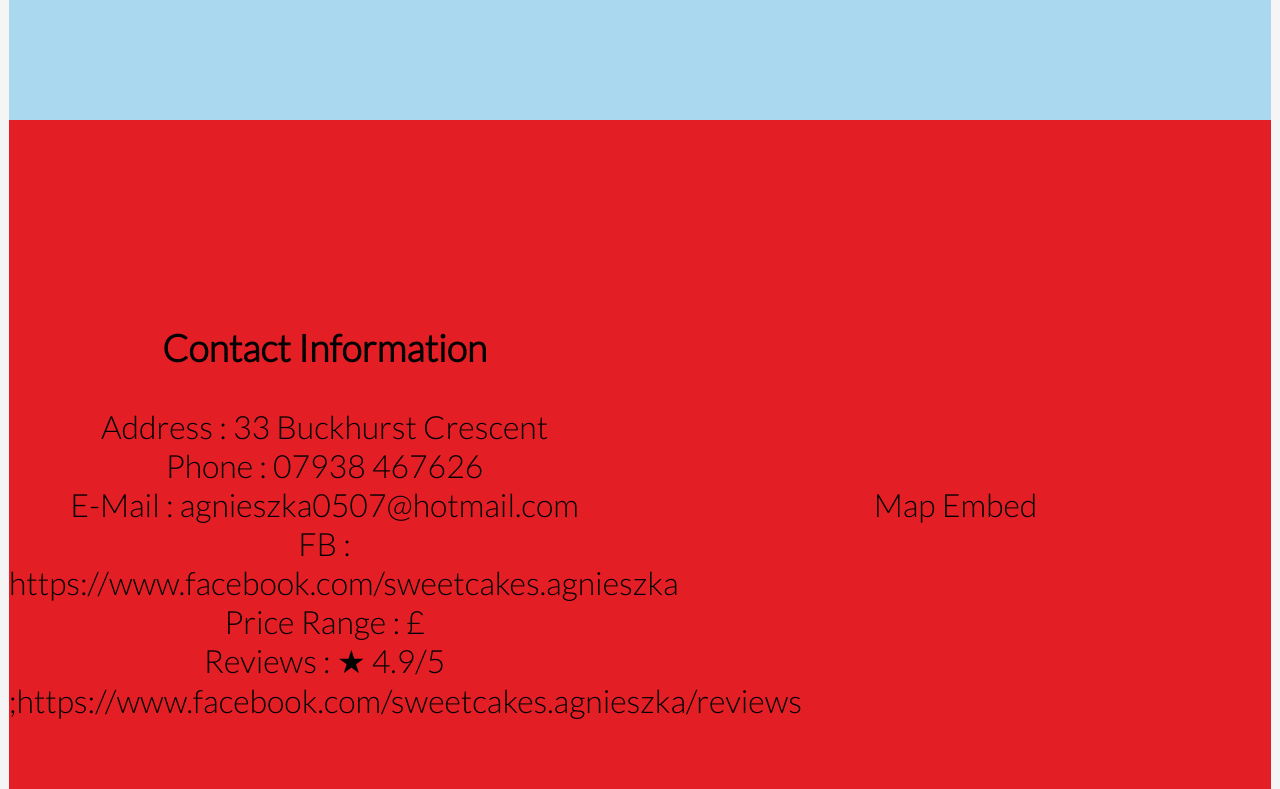
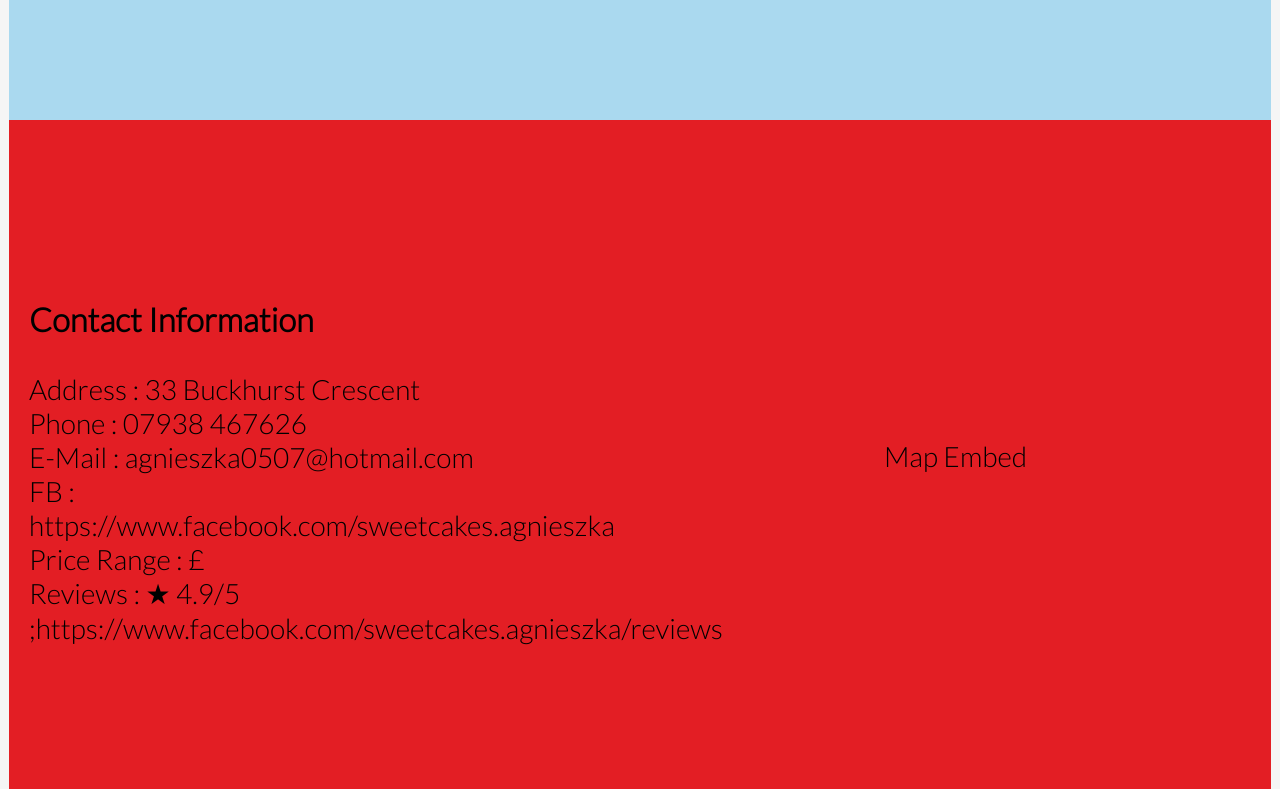
Before and after one commit to JCMetr0/Web-Dev-Personal, a plain HTML site: page index.html in a window 1280 px wide. Shown: the part 1200-1989 px from the top of the page. Drawn offline with Linux system fonts and the light colour scheme.

Commit message:
aligning sections

```diff
--- a/css/stylesheet.css
+++ b/css/stylesheet.css
@@ -2,6 +2,9 @@
 /****************************************************************
 ************************** Tags *********************************
 *****************************************************************/
+html {
+    scroll-behavior: smooth;
+  }
 
 body{
     color: black;
@@ -16,6 +19,7 @@
     font-size: 2em;
     margin-left: 20px;
     margin-right: 20px;
+    color: #000;
 }
 
 /**********************Navigation*********************/
@@ -78,7 +82,7 @@
 section{
     float: left;
     margin-right: auto;
-    text-align: center;
+    text-align: left;
     width: 50%;
     max-width: 50%;
 
@@ -109,7 +113,6 @@
 
     height: 10em;
     max-height: 10em;
-    background-color: #fff7b2;
 
 }
 
@@ -145,6 +148,7 @@
     height: 24em;
     max-height: 24em;
     background-color: #e31e24;
+
 
 }
 
@@ -182,13 +186,22 @@
 .containercontact{
     display: flex;
     align-items: center;
-    font-size: 2em;
+    font-size: 1.75em;
+
+
+}
+
+.sectionleft{
+
+    text-align: left;
+    margin-left: 20px;
 
 }
 /*Temp*/
 
 p{
 
-    margin: 0px 0px;
+    margin: 0px 2px;
+
 
 }
--- a/index.html
+++ b/index.html
@@ -12,14 +12,14 @@
 </head>
 <div id="wrapper">
     <div id="nav" class="containernav">
-        <img src="images/logo/sweet cakes b&w2.png" alt="Sweet Cakes Swindon Logo in Black and White" class="logo">
+        <a href="index.html"><img src="images/logo/sweet cakes b&w2.png" alt="Sweet Cakes Swindon Logo in Black and White" class="logo"></a>
         <h2>Sweet Cakes</h2>
         <nav>
             <ul>
-                <li>Home</li>
-                <li>About</li>
-                <li>Contact</li>
-                <li>Gallery</li>
+                <a href="#nav"><li>Home</li></a>
+                <a href="#about"><li>About</li></a>
+                <a href="#contact"><li>Contact</li></a>
+                <a href="#gallery"><li>Gallery</li></a>
             </ul>
         </nav>
     </div>
@@ -43,13 +43,13 @@
         <div id="contact" class="containercontact">
 
             <section>
-                <h3>Contact Information</h3>
-                <p>Address : 33 Buckhurst Crescent</p>
-                <p>Phone   : 07938 467626</p>
-                <p>E-Mail  : agnieszka0507@hotmail.com</p>
-                <p>FB      : https://www.facebook.com/sweetcakes.agnieszka</p>
-                <p>Price Range : £</p>
-                <p>Reviews : &#9733; 4.9/5 ;https://www.facebook.com/sweetcakes.agnieszka/reviews</p>
+                <h3 class="sectionleft">Contact Information</h3>
+                <p class="sectionleft">Address : 33 Buckhurst Crescent</p>
+                <p class="sectionleft">Phone   : 07938 467626</p>
+                <p class="sectionleft">E-Mail  : agnieszka0507@hotmail.com</p>
+                <p class="sectionleft">FB      : https://www.facebook.com/sweetcakes.agnieszka</p>
+                <p class="sectionleft">Price Range : £</p>
+                <p class="sectionleft">Reviews : &#9733; 4.9/5 ;https://www.facebook.com/sweetcakes.agnieszka/reviews</p>
 
             </section>
 
```
